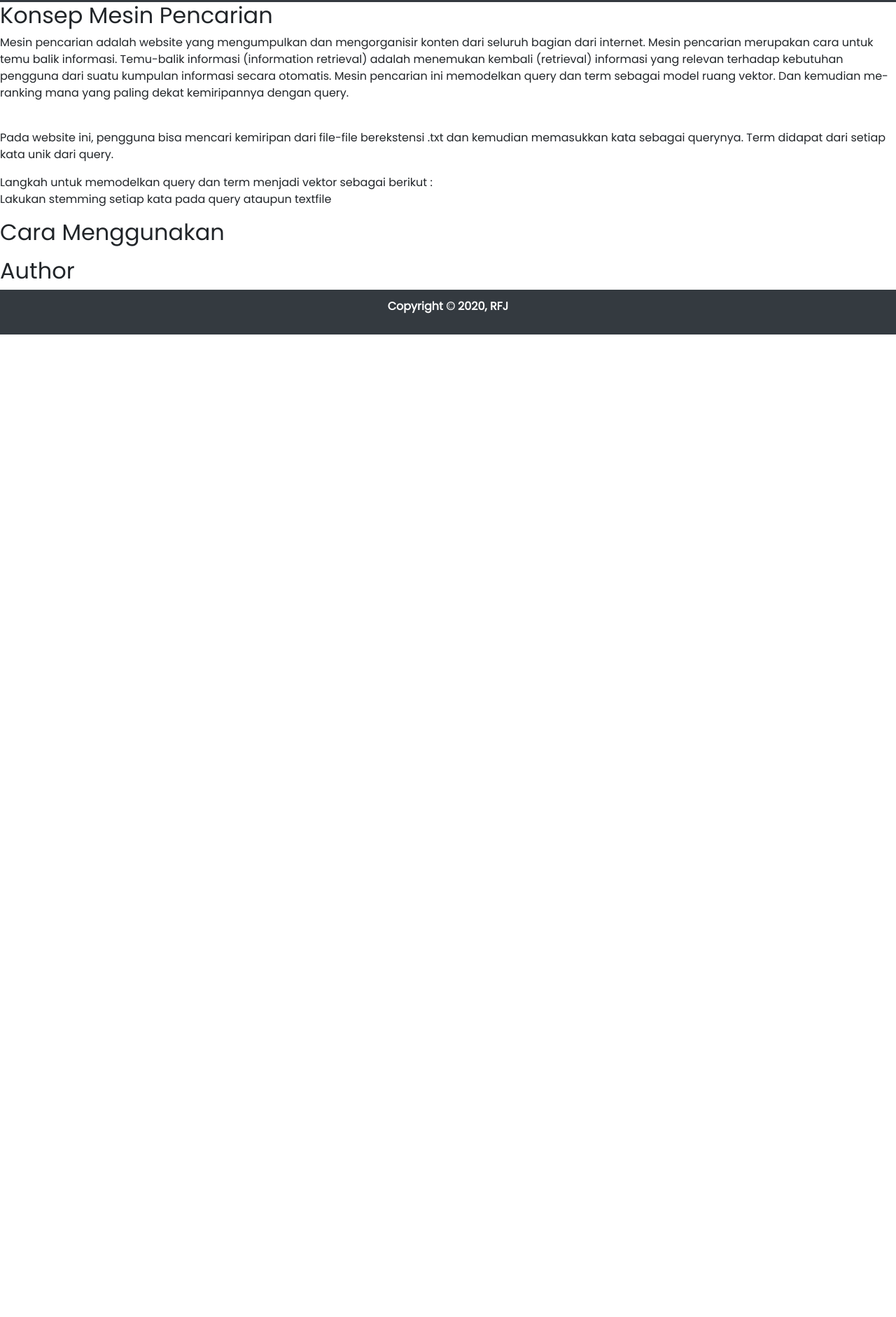
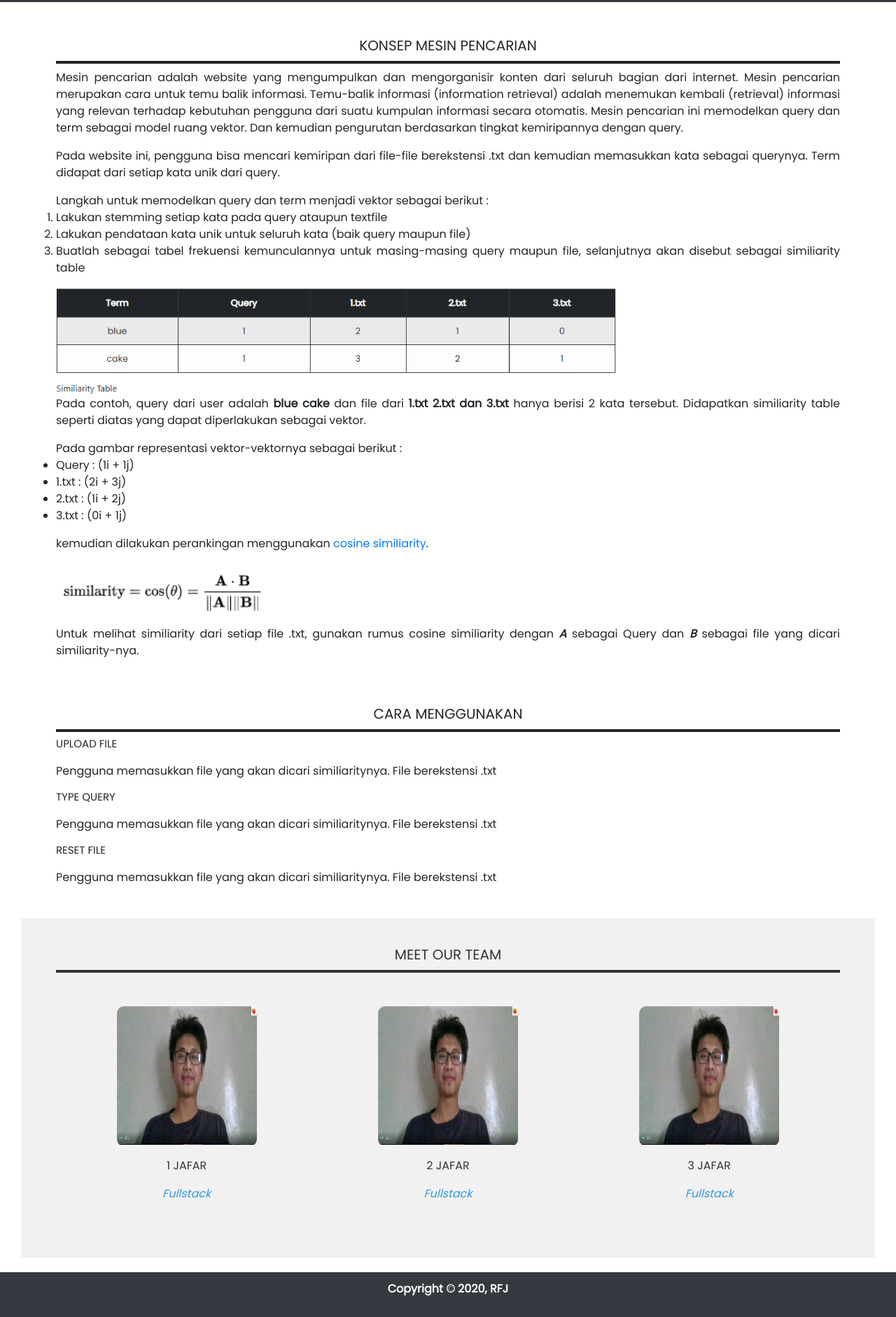
Before and after one commit to mhmmdjafarg/SearchEngineApp, a Flask app: page /about in a window 1280 px wide. Shown: the part 57-1939 px from the top of the page at 70% size. Before the commit the page ends 535 px from the top, so only its background shows below. Run offline with Flask 2, Linux system fonts and the light colour scheme; some libraries are stand-ins or nearby versions.

Commit message:
80% about

```diff
--- a/static/profile.css
+++ b/static/profile.css
@@ -4,6 +4,8 @@
     padding: 0;
     font-family: 'Poppins', sans-serif;
 }
+
+
 
 nav{
     top: 0;
@@ -12,12 +14,51 @@ nav{
     font-family: 'Poppins', sans-serif;
 }
 
+main {
+    padding: 20px;
+    overflow: auto;
+    margin: 0 10px;
+}
+
+.concept {
+    text-align: justify;
+    padding: 20px 50px;
+    margin: 10px auto;
+}
+
+.concept h1{
+    font-size: 20px;
+    text-transform: uppercase;
+    display: block;
+    border-bottom: 4px solid;
+    padding-bottom: 10px;
+    text-align: center;
+}
+
+.concept h2{
+    font-size: 15px;
+    text-transform: uppercase;
+    display: block;
+    padding-bottom: 10px;
+}
+
+.featured-image {
+    width: 800px;
+    max-height: 300px;
+    object-fit: cover;
+    object-position: center;
+ }
+
+#rumus {
+    width: 300px;
+    max-height: 300px;
+    object-fit: cover;
+    object-position: center;
+ }
+
 
 footer {
     font-family: 'Poppins', sans-serif;
-    /* width: 100%; */
-    /* height: 80px;
-    line-height: 60px; */
     font-weight: bold;
     padding: 12px;
     background-color: rgb(52,58,64);
@@ -25,3 +66,64 @@ footer {
     color: white;
     position: relative;
 }
+
+.team-section{
+    background: #f1f1f1;
+    text-align: center;
+}
+
+.inner-width{
+    max-width: 1200px;
+    margin: auto;
+    padding: 40px;
+    color: #333;
+    overflow: hidden;
+}
+
+.team-section h1{
+    font-size: 20px;
+    text-transform: uppercase;
+    display: block;
+    border-bottom: 4px solid;
+    padding-bottom: 10px;
+}
+
+.pe{
+    float: left;
+    width: calc(100% / 3);
+    overflow: hidden;
+    padding: 40px 0;
+    transition: 0.4s;
+}
+
+.pe:hover{
+    background: #ddd;
+}
+
+.pe img{
+    width: 200px;
+    height: 200px;
+    border-radius: 10px;
+}
+
+.p-name{
+    margin: 16px 0;
+    text-transform: uppercase;
+}
+
+.p-des{
+    font-style: italic;
+    color: #3498db;
+}
+
+@media screen and (max-width:600px){
+    .pe{
+        width: 100%;
+    }
+}
+
+@media screen and (max-width: 1000px) {
+    .featured-image{
+        width: 300px;
+    }
+ }
--- a/templates/about.html
+++ b/templates/about.html
@@ -30,36 +30,91 @@
     </nav>
 
     <main>
-        <div id="content">
+        <div class="concept">
+            <h1>Konsep Mesin Pencarian</h1>
+            <p>
+                Mesin pencarian adalah website yang mengumpulkan dan mengorganisir konten dari seluruh bagian dari
+                internet. Mesin pencarian merupakan cara untuk temu balik informasi.
+                Temu-balik informasi (information retrieval) adalah menemukan kembali (retrieval) informasi yang
+                relevan terhadap kebutuhan pengguna dari suatu kumpulan informasi secara otomatis.
+                Mesin pencarian ini memodelkan query dan term sebagai model ruang vektor. Dan kemudian pengurutan
+                berdasarkan
+                tingkat kemiripannya dengan query.</p>
 
-            <div class="concept">
-                <h2>Konsep Mesin Pencarian</h2>
-                <p>
-        Mesin pencarian adalah website yang mengumpulkan dan mengorganisir konten dari seluruh bagian dari internet. Mesin pencarian merupakan cara untuk temu balik informasi.
-        Temu-balik informasi (information retrieval) adalah menemukan kembali (retrieval) informasi yang relevan terhadap kebutuhan pengguna dari suatu kumpulan informasi secara otomatis.
-        Mesin pencarian ini memodelkan query dan term sebagai model ruang vektor. Dan kemudian me-ranking mana yang paling dekat kemiripannya dengan query.</p><br>
+            <p>Pada website ini, pengguna bisa mencari kemiripan dari file-file berekstensi .txt dan kemudian
+                memasukkan kata sebagai querynya. Term didapat dari setiap kata unik dari query.</p>
+            <ol>Langkah untuk memodelkan query dan term menjadi vektor sebagai berikut :
+                <li>Lakukan stemming setiap kata pada query ataupun textfile</li>
+                <li>Lakukan pendataan kata unik untuk seluruh kata (baik query maupun file)</li>
+                <li>Buatlah sebagai tabel frekuensi kemunculannya untuk masing-masing query maupun file, selanjutnya
+                    akan disebut sebagai similiarity table</li>
+            </ol>
+            <img src="{{url_for('static',filename = 'simitable.png')}}" alt="Contoh similiarity table"
+                class="featured-image">
 
-        <p>Pada website ini, pengguna bisa mencari kemiripan dari file-file berekstensi .txt dan kemudian memasukkan kata sebagai querynya. Term didapat dari setiap kata unik dari query.</p>
-                <ol>Langkah untuk memodelkan query dan term menjadi vektor sebagai berikut :
-                    <li>Lakukan stemming setiap kata pada query ataupun textfile</li>
-                </ol>
+            <p>Pada contoh, query dari user adalah <b>blue cake</b> dan file dari <b>1.txt 2.txt dan 3.txt</b> hanya
+                berisi 2 kata tersebut. Didapatkan similiarity table seperti diatas yang dapat diperlakukan sebagai
+                vektor. </p>
 
+            <ul> Pada gambar representasi vektor-vektornya sebagai berikut :
+                <li>Query : (1i + 1j)</li>
+                <li>1.txt : (2i + 3j)</li>
+                <li>2.txt : (1i + 2j)</li>
+                <li>3.txt : (0i + 1j)</li>
+            </ul>
+
+            <p> kemudian
+                dilakukan perankingan menggunakan <a href="https://en.wikipedia.org/wiki/Cosine_similarity">cosine
+                    similiarity</a>.
+            </p>
+            <img src="{{url_for('static',filename = 'rumus.png')}}" alt="rumus cosine similiarity" id="rumus">
+            <p> Untuk melihat similiarity dari setiap file .txt, gunakan rumus cosine similiarity dengan
+                <b><i>A</i></b> sebagai Query dan <b><i>B</i></b> sebagai file yang dicari similiarity-nya.</p>
+        </div>
+
+        <div class="concept" id="how-to">
+            <h1>Cara Menggunakan</h1>
+            <div class="petunjuk">
+                <div class="step">
+                    <h2>Upload file </h2>
+                    <p>Pengguna memasukkan file yang akan dicari similiaritynya. File berekstensi .txt</p>
+                </div>
+                <div class="step">
+                    <h2>Type query</h2>
+                    <p>Pengguna memasukkan file yang akan dicari similiaritynya. File berekstensi .txt</p>
+                </div>
+                <div class="step">
+                    <h2>Reset file</h2>
+                    <p>Pengguna memasukkan file yang akan dicari similiaritynya. File berekstensi .txt</p>
+                </div>
             </div>
-
-            <div class="how-to-use">
-                <h2>Cara Menggunakan</h2>
-
-                <ul>
-
-                </ul>
-            </div>
+        </div>
 
 
-            <div class="author">
-                <h2>Author</h2>
+        <div class="team-section">
+            <div class="inner-width">
+                <h1>Meet Our Team</h1>
+                <div class="pers">
+                    <div class="pe">
+                        <img src="{{url_for('static',filename = '1.jpg')}}" ">
+                        <div class=" p-name">1 Jafar</div>
+                    <div class="p-des">Fullstack</div>
+                </div>
+                <div class="pe">
+                    <img src="{{url_for('static',filename = '2.jpg')}}" ">
+                        <div class=" p-name">2 Jafar</div>
+                <div class="p-des">Fullstack</div>
+            </div>
+            <div class="pe">
+                <img src="{{url_for('static',filename = '3.jpg')}}" ">
+                        <div class=" p-name">3 jafar</div>
+            <div class="p-des">Fullstack</div>
+        </div>
+        </div>
+        </div>
 
-            </div>
         </div>
+
     </main>
 
     <footer>
```
Also changed, not shown: static/1.jpg (added), static/2.jpg (added), static/3.jpg (added), static/rumus.png (added), static/simitable.png (added).
